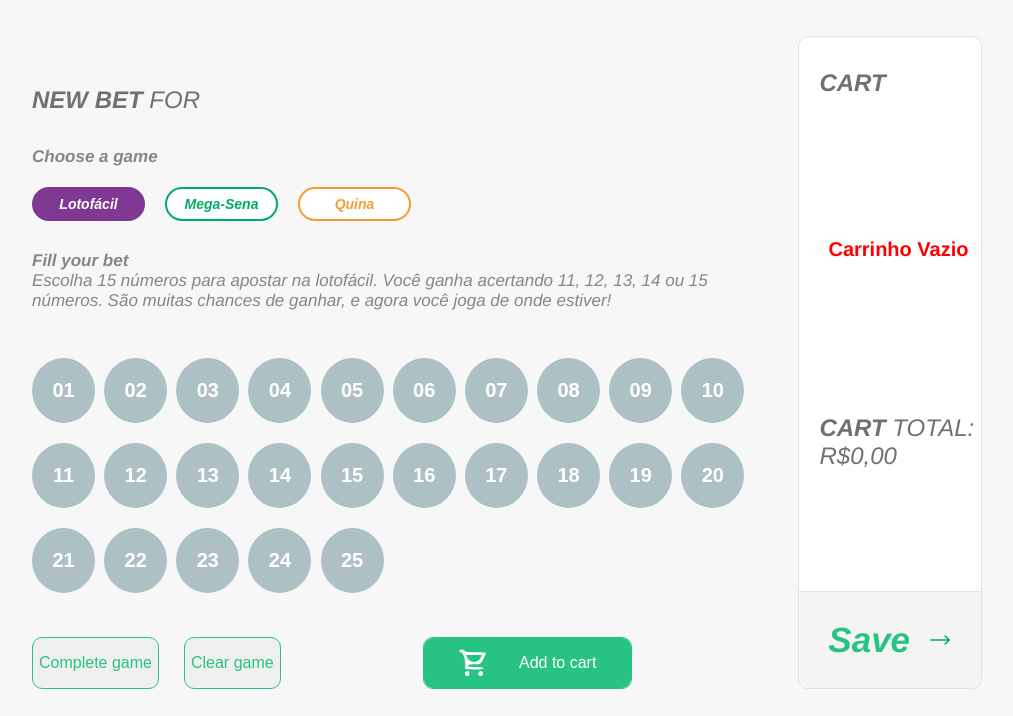
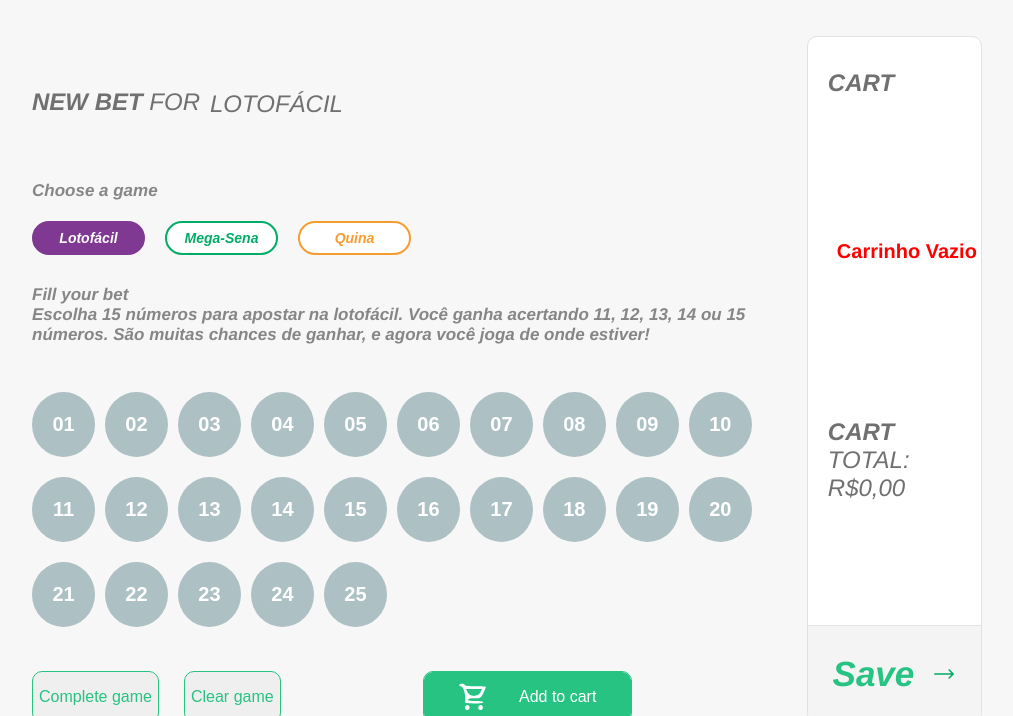
Before and after one commit to karinemendesgit/prova-js-labluby, a plain HTML site: page Frontend/index.html in a window 1280 px wide. Both pictures are taken after a click on the button "Lotofácil". Shown: the part 84-800 px from the top of the page, without its empty margins (98-1111 px from the left). Drawn offline with Linux system fonts and the light colour scheme.

Commit message:
Feat: Challenge Complete

```diff
--- a/Frontend/index.html
+++ b/Frontend/index.html
@@ -25,11 +25,13 @@
   </header>
   <main>
     <div class="text">
-      <h2><b>NEW BET</b> FOR </h2>
-      <p></p>
+      <div class="bet-title">
+        <h2><b>NEW BET</b> FOR </h2>
+        <p class="bet-name"></p>
+      </div>
+
       <h3>Choose a game</h3>
       <div class="bet-types">
-
       </div>
       <div class="fill-bet">
         <h3><b>Fill your bet</b>
--- a/Frontend/script.js
+++ b/Frontend/script.js
@@ -77,8 +77,14 @@
           }
         })
         betType = item;
+        this.setBetName();
         this.setDescription();
         app.choiceNumbersTable(item);
+      },
+
+      setBetName: function() {
+        const $betName = document.querySelector('.bet-name')
+        $betName.innerHTML = (betType.type).toUpperCase();
       },
 
       setDescription: function() {
--- a/Frontend/style.css
+++ b/Frontend/style.css
@@ -77,14 +77,7 @@
 
 .text {
     margin-top: 72px;
-}
-
-.text h2 {
-    font-size: 24px;
-    font-style: italic;
-    font-weight: lighter;
-    margin-bottom: 33px;
-    color: #707070;
+    max-width: 900px;
 }
 
 .text h3 {
@@ -94,9 +87,10 @@
     margin-top: 30px;
 }
 
-.text span {
-    font-weight: lighter;
-    margin-bottom: 27px;
+.bet-title {
+    display: flex;
+    align-items: center;
+    gap: 10px;
 }
 
 .bet-types {
@@ -104,6 +98,14 @@
     gap: 20px;
     margin-top: 20px;
     margin-bottom: 28px;
+}
+
+.bet-title h2, .bet-title p {
+    font-size: 24px;
+    font-style: italic;
+    font-weight: lighter;
+    margin-bottom: 33px;
+    color: #707070;
 }
 
 .bet-type {
```
